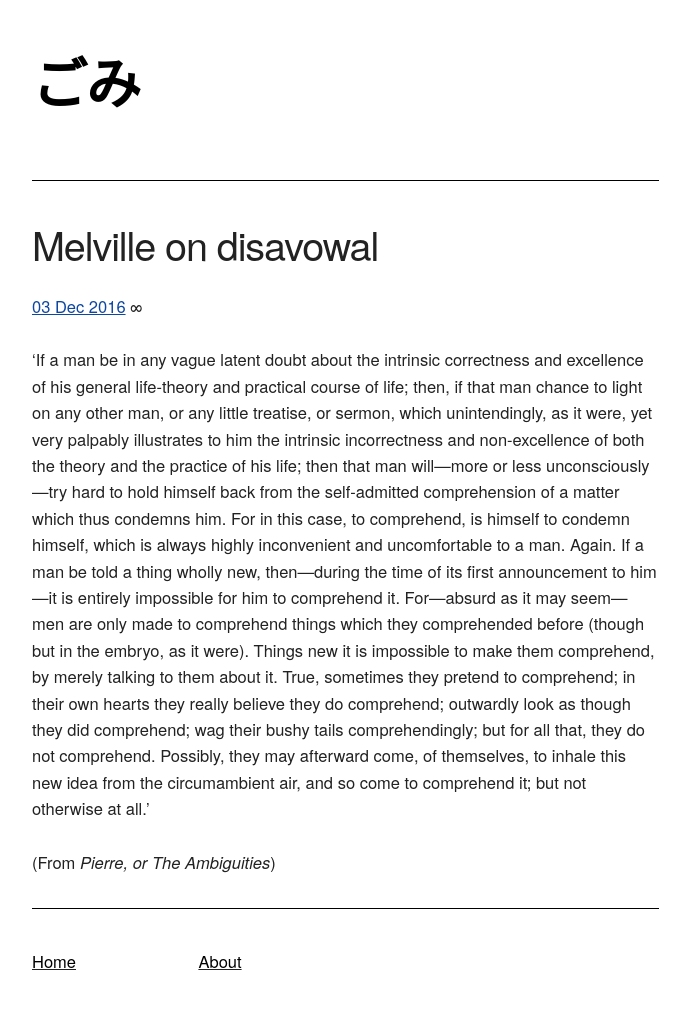
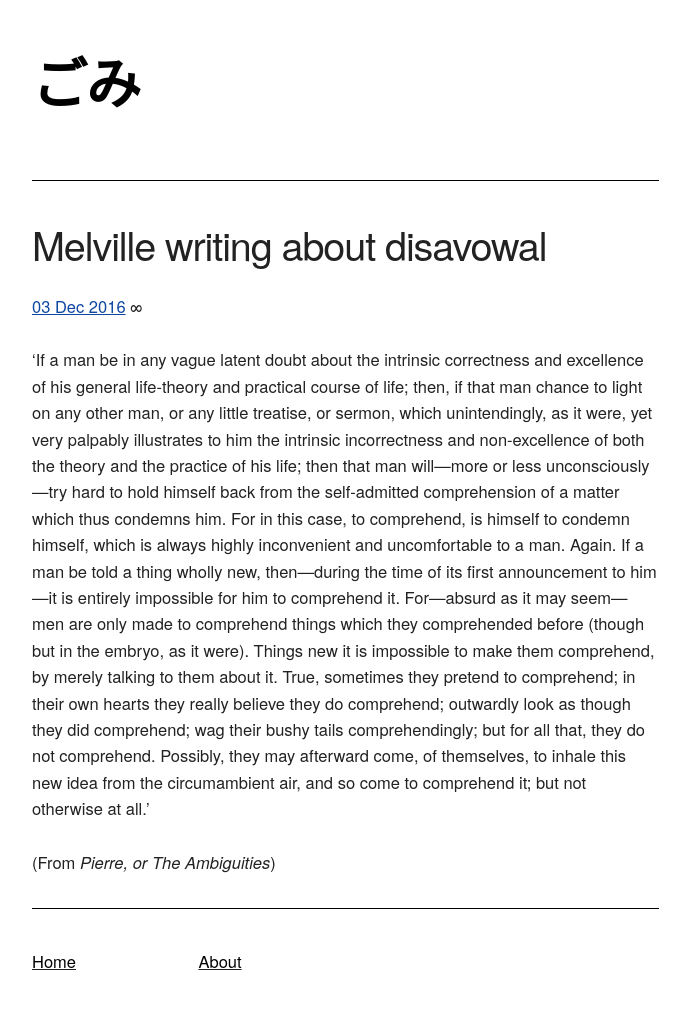
Before and after one commit to mt-trash/mt-trash.github.io, a Jekyll site: the page built from _posts/2016-12-03-melville–pierre–understanding.md, in a window 1280 px wide. Shown: the whole page, without its empty margins (128-818 px from the left). Built offline with Jekyll 4.4.1, drawn with Linux system fonts in a browser that asks for light colours.

Commit message:
melville edit

```diff
--- a/_posts/2016-12-03-melville–pierre–understanding.md
+++ b/_posts/2016-12-03-melville–pierre–understanding.md
@@ -1,6 +1,6 @@
 ---
 layout: post
-title: Melville on disavowal
+title: Melville writing about disavowal
 date: 2016-12-03
 ---
 
```
